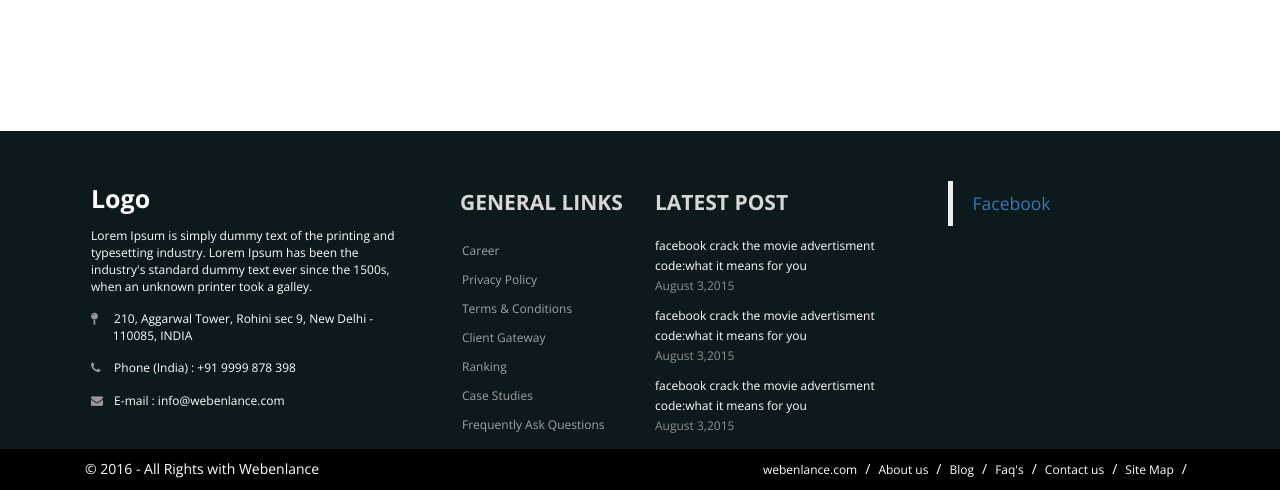
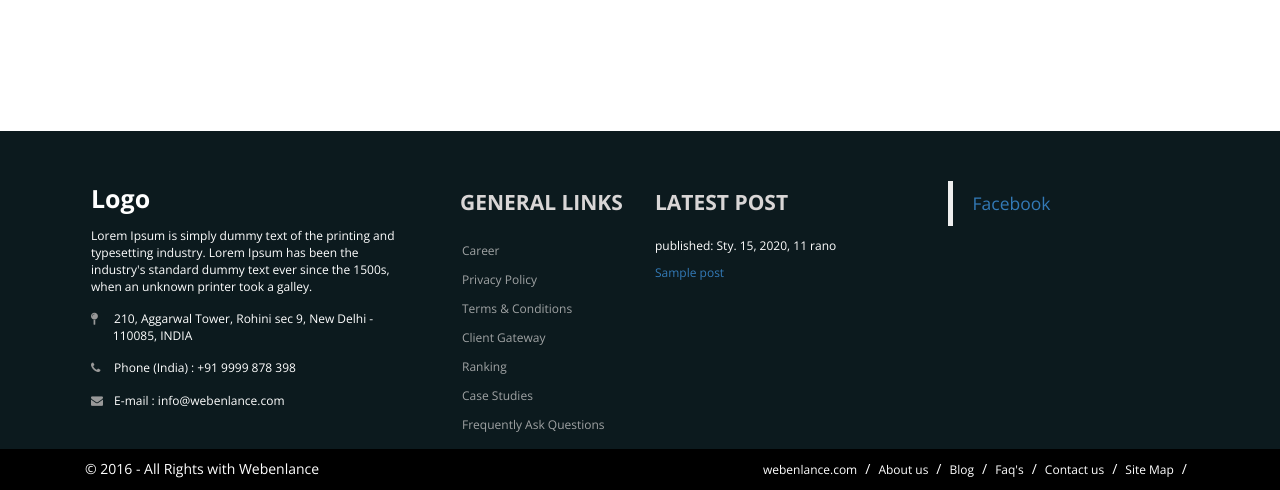
Before and after one commit to shiver25/my-first-blog, a Django app: template blog/templates/blog/post_list.html in a window 1280 px wide. Shown: the part 310-800 px from the top of the page. Run offline with Django 3.2, Linux system fonts and the light colour scheme; the template is opened without the code that fills it: values that come from a table or form of the project are taken from there, others are empty; tables that the repository leaves empty hold one stand-in row (values such as "Sample post"); some libraries are stand-ins or nearby versions.

Commit message:
Dodanie view oraz templatki.

```diff
--- /dev/null
+++ b/blog/templates/blog/base.html
@@ -0,0 +1,99 @@
+{% load staticfiles %}
+<html lang="pl">
+    <head>
+        <title>Django Girls blog</title>
+        <link rel="stylesheet" href="//maxcdn.bootstrapcdn.com/bootstrap/3.2.0/css/bootstrap.min.css">
+        <link rel="stylesheet" href="//maxcdn.bootstrapcdn.com/bootstrap/3.2.0/css/bootstrap-theme.min.css">
+        <link rel="stylesheet" href="{% static 'css/blog.css' %}">
+	<link href="https://fortawesome.github.io/Font-Awesome/assets/font-awesome/css/font-awesome.css" rel="stylesheet">
+    </head>
+    <body>
+	<header>
+		<nav class="navbar navbar-inverse">
+  			<div class="container-fluid">
+    				<div class="navbar-header">
+      					<a class="navbar-brand" href="#">WebSiteName</a>
+    			</div>
+    				<ul class="nav navbar-nav">
+      					<li class="active"><a href="#">Home</a></li>
+      					<li><a href="#">Page 1</a></li>
+      					<li><a href="#">Page 2</a></li>
+      					<li><a href="#">Page 3</a></li>
+    				</ul>
+  			</div>
+		</nav>
+	</header>
+
+	<div class="container">
+		                {% block content %}
+		                {% endblock %}
+	</div>
+
+<!--footer start from here-->
+<footer class="navbar-fixed-bottom">
+  <div class="container">
+    <div class="row">
+      <div class="col-md-4 col-sm-6 footerleft ">
+        <div class="logofooter"> Logo</div>
+        <p>Lorem Ipsum is simply dummy text of the printing and typesetting industry. Lorem Ipsum has been the industry's standard dummy text ever since the 1500s, when an unknown printer took a galley.</p>
+        <p><i class="fa fa-map-pin"></i> 210, Aggarwal Tower, Rohini sec 9, New Delhi -        110085, INDIA</p>
+        <p><i class="fa fa-phone"></i> Phone (India) : +91 9999 878 398</p>
+        <p><i class="fa fa-envelope"></i> E-mail : info@webenlance.com</p>
+
+      </div>
+      <div class="col-md-2 col-sm-6 paddingtop-bottom">
+        <h6 class="heading7">GENERAL LINKS</h6>
+        <ul class="footer-ul">
+          <li><a href="#"> Career</a></li>
+          <li><a href="#"> Privacy Policy</a></li>
+          <li><a href="#"> Terms & Conditions</a></li>
+          <li><a href="#"> Client Gateway</a></li>
+          <li><a href="#"> Ranking</a></li>
+          <li><a href="#"> Case Studies</a></li>
+          <li><a href="#"> Frequently Ask Questions</a></li>
+        </ul>
+      </div>
+      <div class="col-md-3 col-sm-6 paddingtop-bottom">
+        <h6 class="heading7">LATEST POST</h6>
+        <div class="post">
+		{% for post in posts %}
+                	<div>
+                          	<p>published: {{ post.published_date }}</p>
+                                <h6><a href="">{{ post.title }}</a></h6>
+                             <!--   <p>{{ post.text|linebreaksbr }}</p> -->
+                        </div>
+                {% endfor %}
+        </div>
+      </div>
+      <div class="col-md-3 col-sm-6 paddingtop-bottom">
+        <div class="fb-page" data-href="https://www.facebook.com/facebook" data-tabs="timeline" data-height="300" data-small-header="false" style="margin-bottom:15px;" data-adapt-container-width="true" data-hide-cover="false" data-show-facepile="true">
+          <div class="fb-xfbml-parse-ignore">
+            <blockquote cite="https://www.facebook.com/facebook"><a href="https://www.facebook.com/facebook">Facebook</a></blockquote>
+          </div>
+        </div>
+      </div>
+    </div>
+  </div>
+
+<!--footer start from here-->
+
+<div class="copyright">
+  <div class="container">
+    <div class="col-md-6">
+      <p>© 2016 - All Rights with Webenlance</p>
+    </div>
+    <div class="col-md-6">
+      <ul class="bottom_ul">
+        <li><a href="#">webenlance.com</a></li>
+        <li><a href="#">About us</a></li>
+        <li><a href="#">Blog</a></li>
+        <li><a href="#">Faq's</a></li>
+        <li><a href="#">Contact us</a></li>
+        <li><a href="#">Site Map</a></li>
+      </ul>
+    </div>
+  </div>
+</div>
+</footer>
+    </body>
+</html>
--- a/blog/templates/blog/post_list.html
+++ b/blog/templates/blog/post_list.html
@@ -1,100 +1,11 @@
-{% load staticfiles %}
-<html lang="pl">
-    <head>
-        <title>Django Girls blog</title>
-        <link rel="stylesheet" href="//maxcdn.bootstrapcdn.com/bootstrap/3.2.0/css/bootstrap.min.css">
-        <link rel="stylesheet" href="//maxcdn.bootstrapcdn.com/bootstrap/3.2.0/css/bootstrap-theme.min.css">
-        <link rel="stylesheet" href="{% static 'css/blog.css' %}">
-	<link href="https://fortawesome.github.io/Font-Awesome/assets/font-awesome/css/font-awesome.css" rel="stylesheet">
-    </head>
-    <body>
-	<header>
-		<nav class="navbar navbar-inverse">
-  			<div class="container-fluid">
-    				<div class="navbar-header">
-      					<a class="navbar-brand" href="#">WebSiteName</a>
-    			</div>
-    				<ul class="nav navbar-nav">
-      					<li class="active"><a href="#">Home</a></li>
-      					<li><a href="#">Page 1</a></li>
-      					<li><a href="#">Page 2</a></li>
-      					<li><a href="#">Page 3</a></li>
-    				</ul>
-  			</div>
-		</nav>
-	</header>
+{% extends 'blog/base.html' %}
 
-	<div class="container">
+{% block content %}
 	{% for post in posts %}
 		<div>
 			<p>published: {{ post.published_date }}</p>
-                		<h1><a href="">{{ post.title }}</a></h1>
+			<h1><a href="{% url 'post_detail' pk=post.pk %}">{{ post.title }}</a></h1>
 			<p>{{ post.text|linebreaksbr }}</p>
 		</div>
 	{% endfor %}
-	</div>
-
-<!--footer start from here-->
-<footer class="navbar-fixed-bottom">
-  <div class="container">
-    <div class="row">
-      <div class="col-md-4 col-sm-6 footerleft ">
-        <div class="logofooter"> Logo</div>
-        <p>Lorem Ipsum is simply dummy text of the printing and typesetting industry. Lorem Ipsum has been the industry's standard dummy text ever since the 1500s, when an unknown printer took a galley.</p>
-        <p><i class="fa fa-map-pin"></i> 210, Aggarwal Tower, Rohini sec 9, New Delhi -        110085, INDIA</p>
-        <p><i class="fa fa-phone"></i> Phone (India) : +91 9999 878 398</p>
-        <p><i class="fa fa-envelope"></i> E-mail : info@webenlance.com</p>
-
-      </div>
-      <div class="col-md-2 col-sm-6 paddingtop-bottom">
-        <h6 class="heading7">GENERAL LINKS</h6>
-        <ul class="footer-ul">
-          <li><a href="#"> Career</a></li>
-          <li><a href="#"> Privacy Policy</a></li>
-          <li><a href="#"> Terms & Conditions</a></li>
-          <li><a href="#"> Client Gateway</a></li>
-          <li><a href="#"> Ranking</a></li>
-          <li><a href="#"> Case Studies</a></li>
-          <li><a href="#"> Frequently Ask Questions</a></li>
-        </ul>
-      </div>
-      <div class="col-md-3 col-sm-6 paddingtop-bottom">
-        <h6 class="heading7">LATEST POST</h6>
-        <div class="post">
-          <p>facebook crack the movie advertisment code:what it means for you <span>August 3,2015</span></p>
-          <p>facebook crack the movie advertisment code:what it means for you <span>August 3,2015</span></p>
-          <p>facebook crack the movie advertisment code:what it means for you <span>August 3,2015</span></p>
-        </div>
-      </div>
-      <div class="col-md-3 col-sm-6 paddingtop-bottom">
-        <div class="fb-page" data-href="https://www.facebook.com/facebook" data-tabs="timeline" data-height="300" data-small-header="false" style="margin-bottom:15px;" data-adapt-container-width="true" data-hide-cover="false" data-show-facepile="true">
-          <div class="fb-xfbml-parse-ignore">
-            <blockquote cite="https://www.facebook.com/facebook"><a href="https://www.facebook.com/facebook">Facebook</a></blockquote>
-          </div>
-        </div>
-      </div>
-    </div>
-  </div>
-
-<!--footer start from here-->
-
-<div class="copyright">
-  <div class="container">
-    <div class="col-md-6">
-      <p>© 2016 - All Rights with Webenlance</p>
-    </div>
-    <div class="col-md-6">
-      <ul class="bottom_ul">
-        <li><a href="#">webenlance.com</a></li>
-        <li><a href="#">About us</a></li>
-        <li><a href="#">Blog</a></li>
-        <li><a href="#">Faq's</a></li>
-        <li><a href="#">Contact us</a></li>
-        <li><a href="#">Site Map</a></li>
-      </ul>
-    </div>
-  </div>
-</div>
-</footer>
-    </body>
-</html>
+{% endblock %}
--- a/blog/urls.py
+++ b/blog/urls.py
@@ -3,4 +3,5 @@ from . import views
 
 urlpatterns = [
 	url(r'^$', views.post_list, name='post_list'),
+	url(r'^post/(?P<pk>\d+)/$', views.post_detail, name='post_detail'),
 ]
--- a/blog/views.py
+++ b/blog/views.py
@@ -1,7 +1,11 @@
-from django.shortcuts import render
+from django.shortcuts import render, get_object_or_404
 from django.utils import timezone
 from .models import Post
 
 def post_list(request):
     posts = Post.objects.filter(published_date__lte=timezone.now()).order_by('published_date')
     return render(request, 'blog/post_list.html', {'posts': posts})
+
+def post_detail(request, pk):
+    post = get_object_or_404(Post, pk=pk)
+    return render(request, 'blog/post_detail.html', {'post': post})
```
Also changed, not shown: blog/templates/blog/post_detail.html (added, +22 -0 lines). Lines whose indentation alone changed are shown as unchanged.
